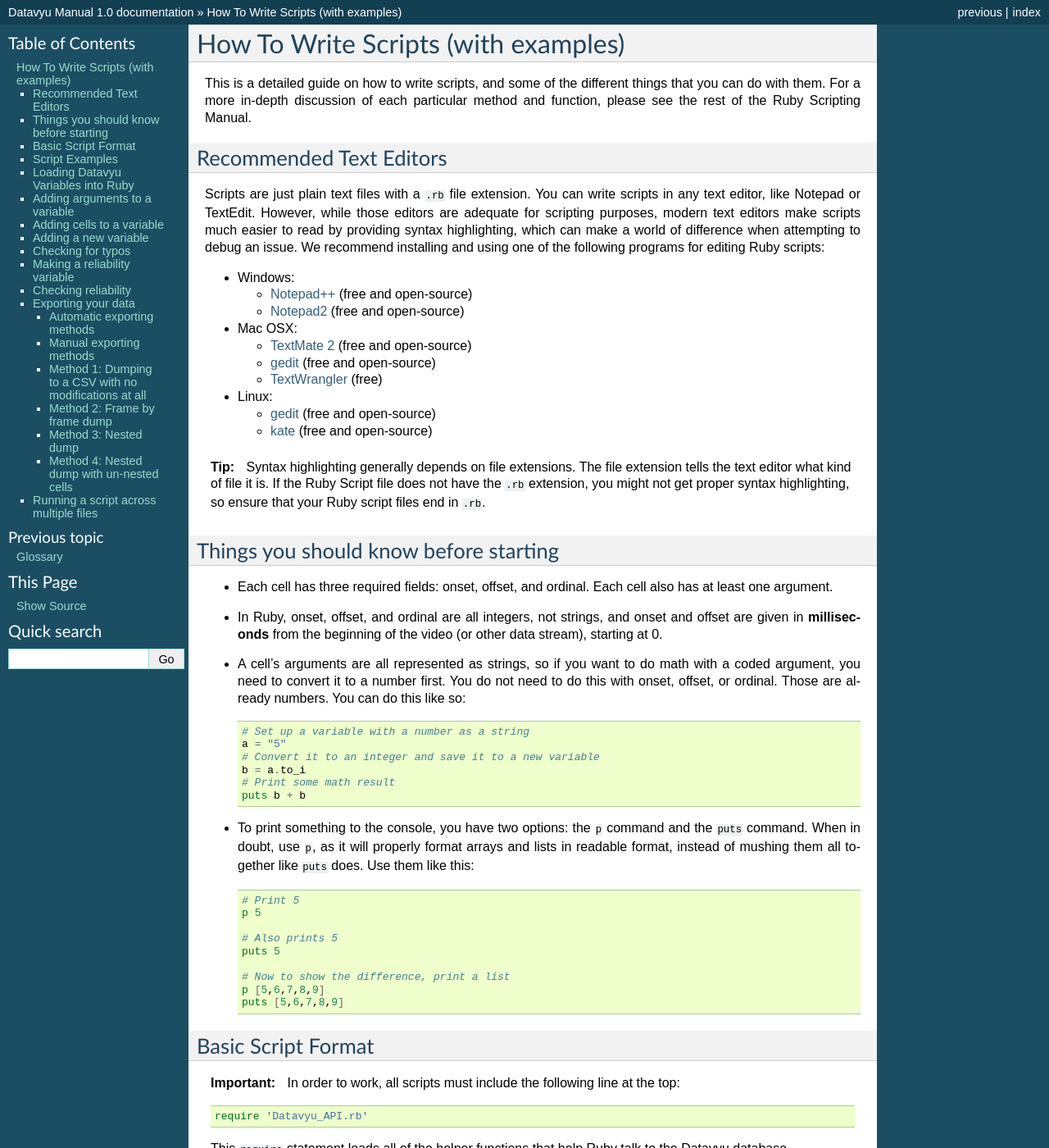
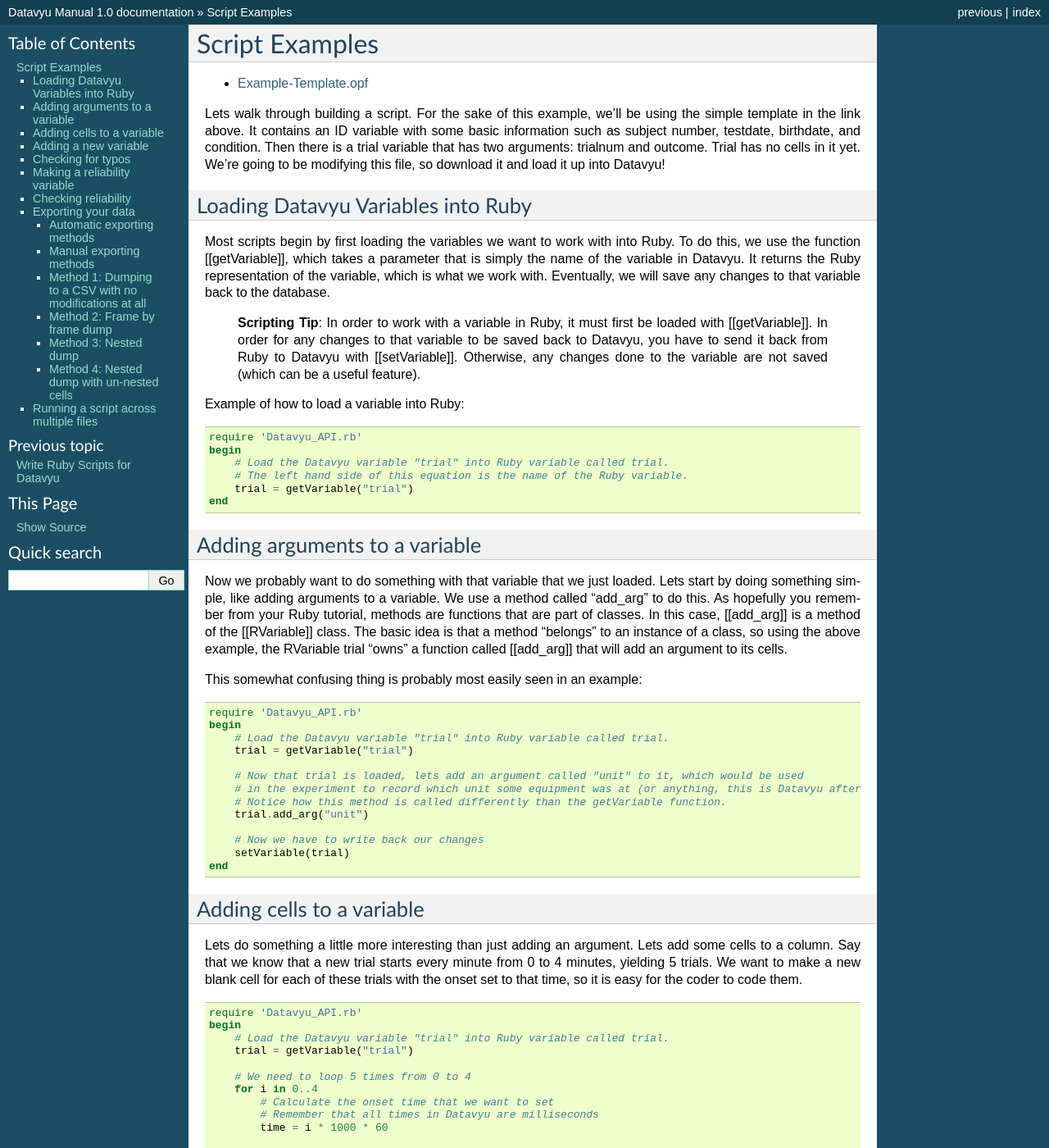
Before and after one commit to databrary/datavyu-docs, a Sphinx documentation site: the page built from source/api/api.txt, in a window 1280 px wide and 1400 px high. Shown: the whole window at 82% size. Built offline with Sphinx 7.4.7, drawn with Linux system fonts in a browser that asks for light colours; some of the changed text lies outside the part shown.

Commit message:
api: editing intro docs

```diff
--- a/source/api/api.txt
+++ b/source/api/api.txt
@@ -1,131 +1,6 @@
-====================================
-How To Write Scripts (with examples)
-====================================
-
-This is a detailed guide on how to write scripts, and some of the
-different things that you can do with them. For a more in-depth
-discussion of each particular method and function, please see the rest
-of the Ruby Scripting Manual.
-
-Recommended Text Editors
-------------------------
-
-Scripts are just plain text files with a ``.rb`` file extension. You can
-write scripts in any text editor, like Notepad or TextEdit. However,
-while those editors are adequate for scripting purposes, modern text
-editors make scripts much easier to read by providing syntax
-highlighting, which can make a world of difference when attempting to
-debug an issue. We recommend installing and using one of the following
-programs for editing Ruby scripts:
-
--  Windows:
-
-   -  `Notepad++ <http://notepad-plus-plus.org/>`__ (free and
-      open-source)
-   -  `Notepad2 <http://www.flos-freeware.ch/notepad2.html>`__ (free and
-      open-source)
-
--  Mac OSX:
-
-   -  `TextMate 2 <https://api.textmate.org/downloads/beta>`__ (free and
-      open-source)
-   -  `gedit <http://projects.gnome.org/gedit/>`__ (free and
-      open-source)
-   -  `TextWrangler <http://www.barebones.com/products/TextWrangler/>`__
-      (free)
-
--  Linux:
-
-   -  `gedit <http://projects.gnome.org/gedit/>`__ (free and
-      open-source)
-   -  `kate <http://kate-editor.org/>`__ (free and open-source)
-
-.. tip::
-
-   Syntax highlighting generally depends on file extensions. The file
-   extension tells the text editor what kind of file it is. If the Ruby
-   Script file does not have the ``.rb`` extension, you might not get
-   proper syntax highlighting, so ensure that your Ruby script files end
-   in ``.rb``.
-
-Things you should know before starting
---------------------------------------
-
--  Each cell has three required fields: onset, offset, and ordinal. Each
-   cell also has at least one argument.
-
--  In Ruby, onset, offset, and ordinal are all integers, not strings,
-   and onset and offset are given in **milliseconds** from the beginning
-   of the video (or other data stream), starting at 0.
-
--  A cell's arguments are all represented as strings, so if you want to
-   do math with a coded argument, you need to convert it to a number
-   first. You do not need to do this with onset, offset, or ordinal.
-   Those are already numbers. You can do this like so:
-
-   .. code:: ruby
-
-       # Set up a variable with a number as a string
-       a = "5"
-       # Convert it to an integer and save it to a new variable
-       b = a.to_i
-       # Print some math result
-       puts b + b
-
--  To print something to the console, you have two options: the ``p``
-   command and the ``puts`` command. When in doubt, use ``p``, as it
-   will properly format arrays and lists in readable format, instead of
-   mushing them all together like ``puts`` does. Use them like this:
-
-   .. code:: ruby
-
-      # Print 5
-      p 5
-
-      # Also prints 5
-      puts 5
-
-      # Now to show the difference, print a list
-      p [5,6,7,8,9]
-      puts [5,6,7,8,9]
-
-
-Basic Script Format
--------------------
-
-.. important:: In order to work, all scripts must include the following line at the top:
-
-   .. code:: ruby
-
-       require 'Datavyu_API.rb'
-
-   This ``require`` statement loads all of the helper functions that help Ruby
-   talk to the Datavyu database.
-
-The rest of the code generally goes between ``begin`` and ``end`` tags
-like so:
-
-.. code:: ruby
-
-    require 'Datavyu_API.rb'
-    begin
-        # Get the variables that we want to work with
-
-        # Do something to those variables
-
-        # Write our changes to those variables back to the database
-    end
-
-.. tip::
-
-   Anything that comes after a ``#`` character on a line in Ruby is a
-   "comment", which means it won't be run. Comments are useful for
-   explaining what the code is doing so that you remember when you look at
-   the script 6 months from now. All examples in this documentation
-   use comments extensively.
-
+===============
 Script Examples
----------------
+===============
 
 -  `Example-Template.opf <Example-Template.opf>`__
 
--- a/source/index.txt
+++ b/source/index.txt
@@ -12,6 +12,7 @@
    :maxdepth: 1
 
    /guide
+   /api/write-ruby-scripts-for-datavyu
    /api/api
 .. /faq
    /api
```
Also changed, not shown: source/api/write-ruby-scripts-for-datavyu.txt (added, +154 -0 lines), source/img/syntax-highlighting-comparison.png (added).
